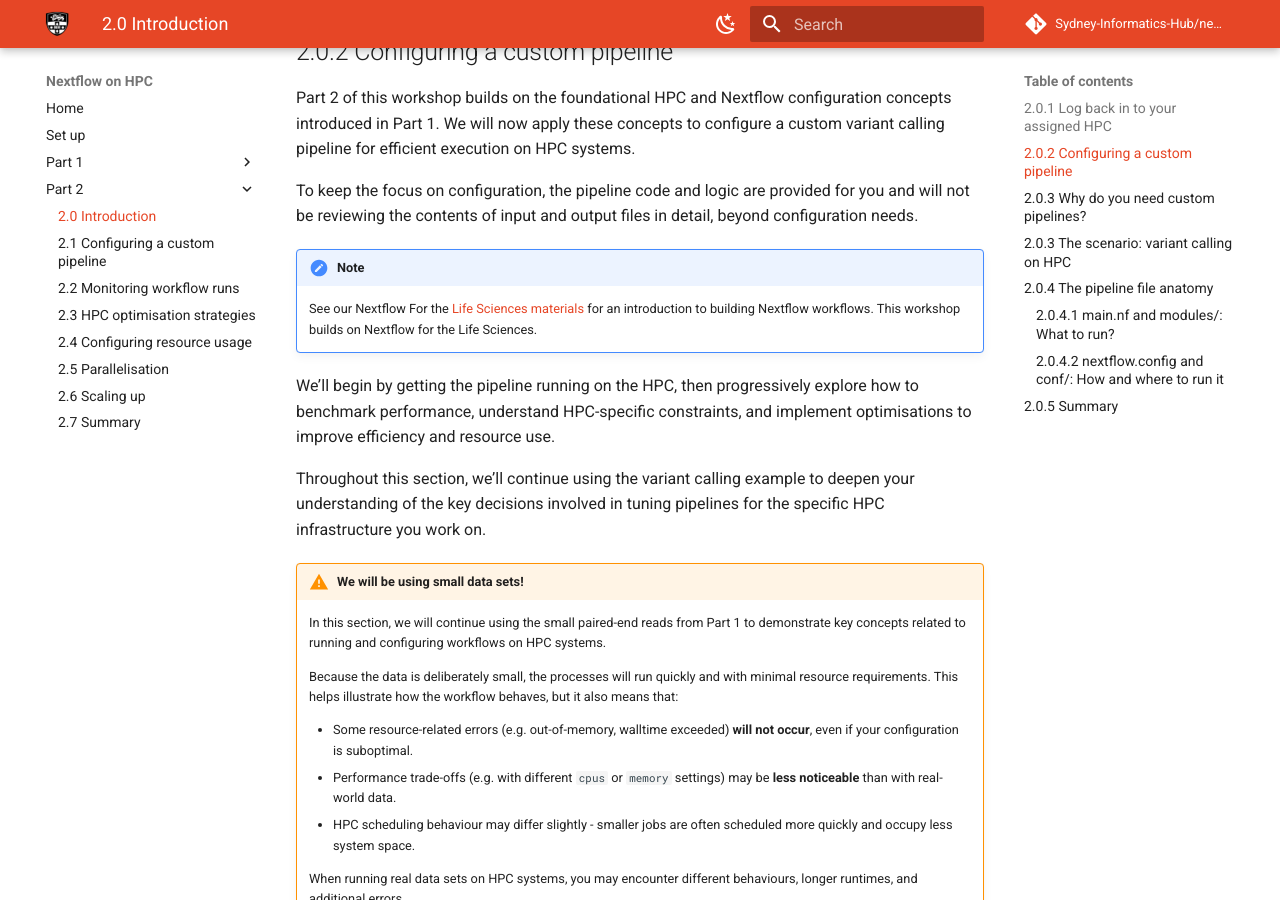
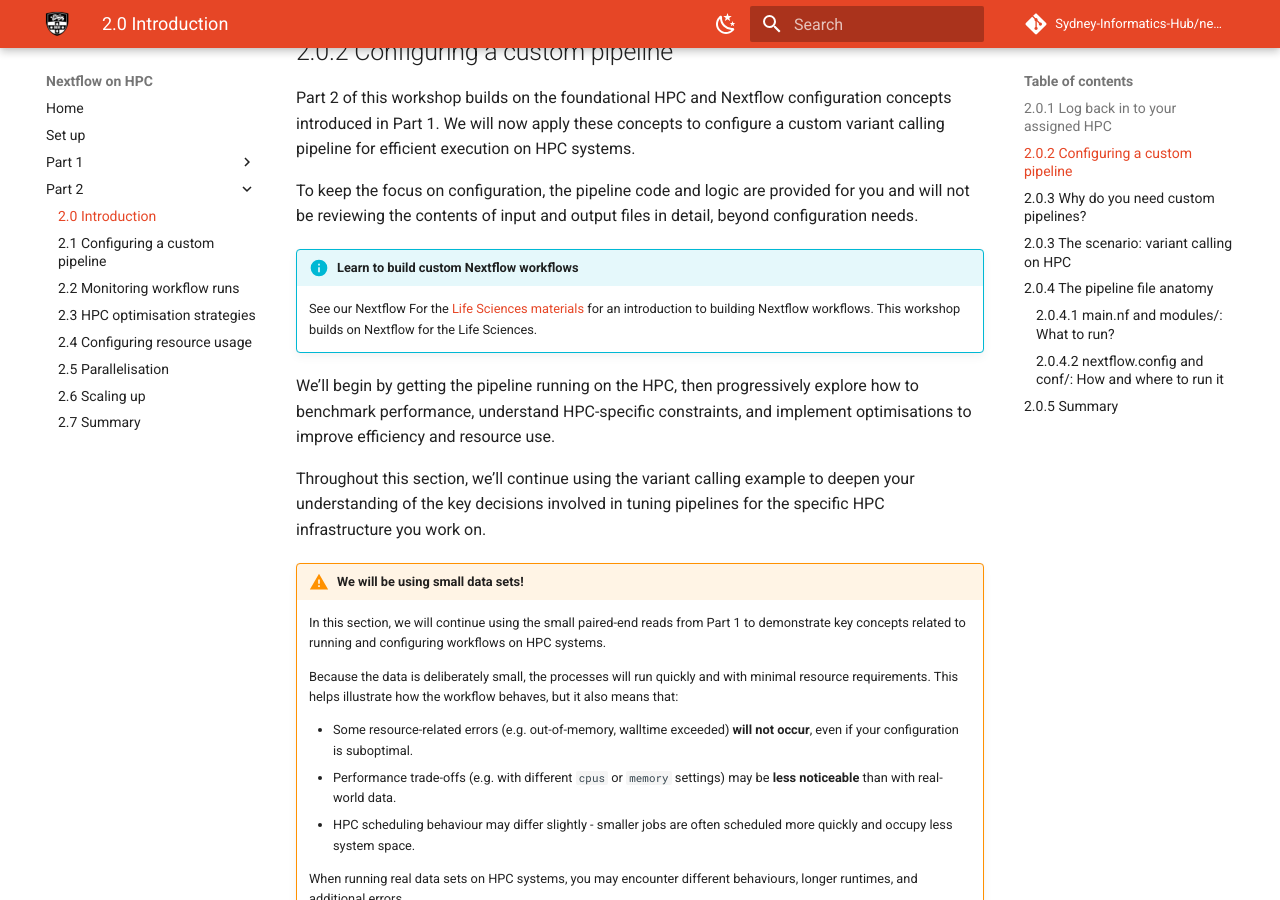
Before and after one commit to Sydney-Informatics-Hub/nextflow-hpc-workshop, an MkDocs documentation site: the page built from docs/part2/20_intro.md, in a window 1280 px wide and 900 px high, scrolled down 823 px. Built offline with MkDocs 1.6.1 and Material for MkDocs 9.7.7, drawn with Linux system fonts in a browser that asks for light colours; comment, search, counter and statistics services are not loaded.

Commit message:
2.0 Convert nf4lifesciences admonition to info

```diff
--- a/docs/part2/20_intro.md
+++ b/docs/part2/20_intro.md
@@ -46,7 +46,7 @@ Part 2 of this workshop builds on the foundational HPC and Nextflow configuratio
 
 To keep the focus on configuration, the pipeline code and logic are provided for you and will not be reviewing the contents of input and output files in detail, beyond configuration needs.
 
-!!! note
+!!! info "Learn to build custom Nextflow workflows"
 
     See our Nextflow For the [Life Sciences materials](https://sydney-informatics-hub.github.io/hello-nextflow-2025/) for an introduction to building Nextflow workflows. This workshop builds on Nextflow for the Life Sciences.
 
```
